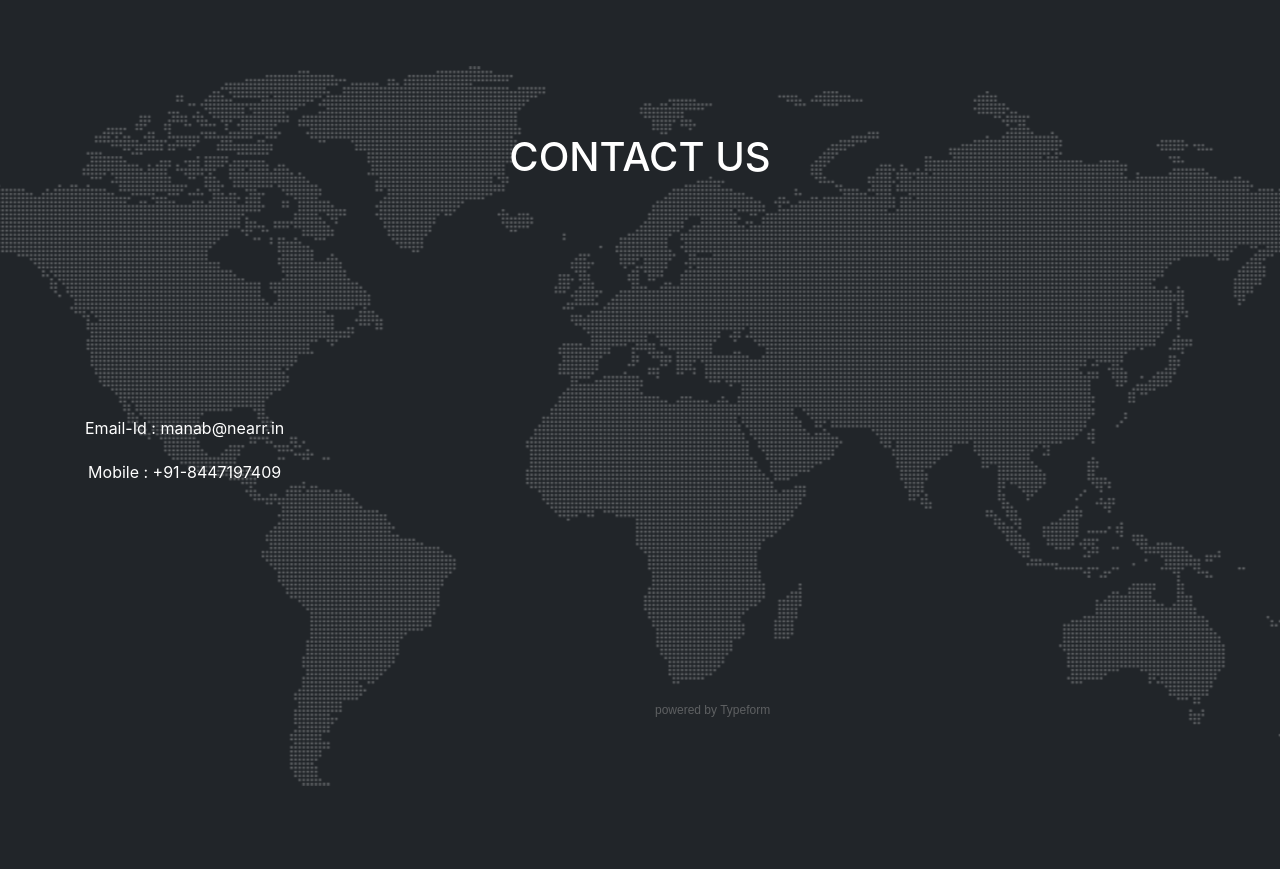
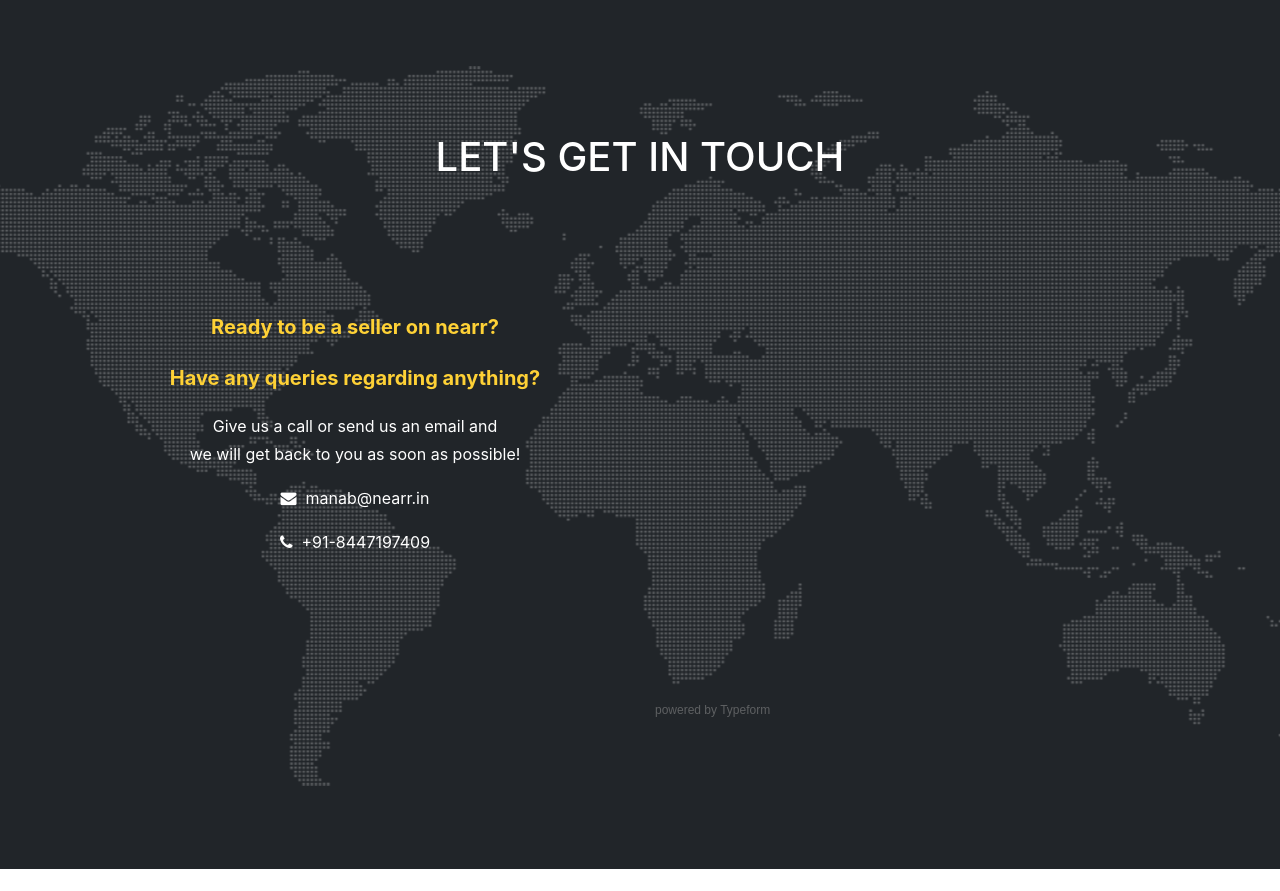
Before and after one commit to Sreehari94/nearrforsellers, a website with bundled scripts: page index.html in a window 1280 px wide. Shown: the part 1960-2851 px from the top of the page. Built offline with nearby package versions, Linux system fonts and the light colour scheme; a script that the page names is missing; a web font is replaced by a local one.

Commit message:
contact section

```diff
--- a/index.html
+++ b/index.html
@@ -191,14 +191,17 @@
       <div class="container">
         <div class="row">
           <div class="col-lg-12 text-center">
-            <h2 class="section-heading text-uppercase">Contact Us</h2>
+            <h2 class="section-heading text-uppercase">Let's Get In Touch</h2>
           </div>
         </div>
         <div class="row">
-          <div class="col-sm-6" style="display:flex;align-items:center;text-align:center;">
+          <div class="col-sm-6" style="text-align:center;margin-top:10%;">
             <center>
-              <p style="color:white;font-size:16px;">Email-Id : manab@nearr.in</p>
-              <p style="color:white;font-size:16px;">Mobile : +91-8447197409</p>
+              <p style="color:#fed136;font-size:20px;font-weight:bold;">Ready to be a seller on nearr?</p>
+              <p style="color:#fed136;font-size:20px;font-weight:bold;">Have any queries regarding anything?</p>
+              <p style="color:white;font-size:16px;">Give us a call or send us an email and<br/>we will get back to you as soon as possible!</p>
+              <p style="color:white;font-size:16px;"><i class="fa fa-envelope"></i>&nbsp;&nbsp;manab@nearr.in</p>
+              <p style="color:white;font-size:16px;"><i class="fa fa-phone"></i>&nbsp;&nbsp;+91-8447197409</p>
             </center>
           </div>
           <div class="col-sm-6">
```
